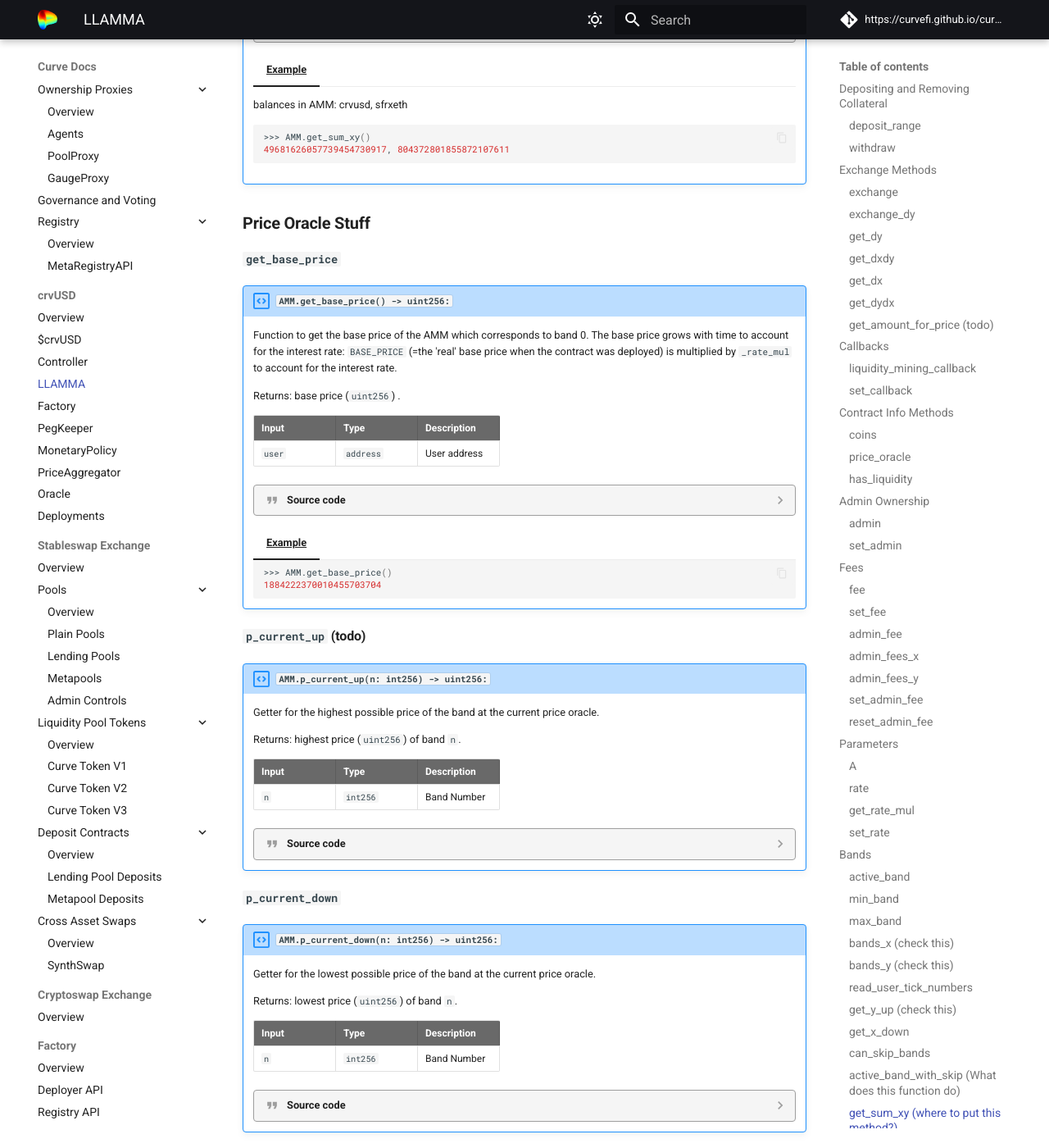
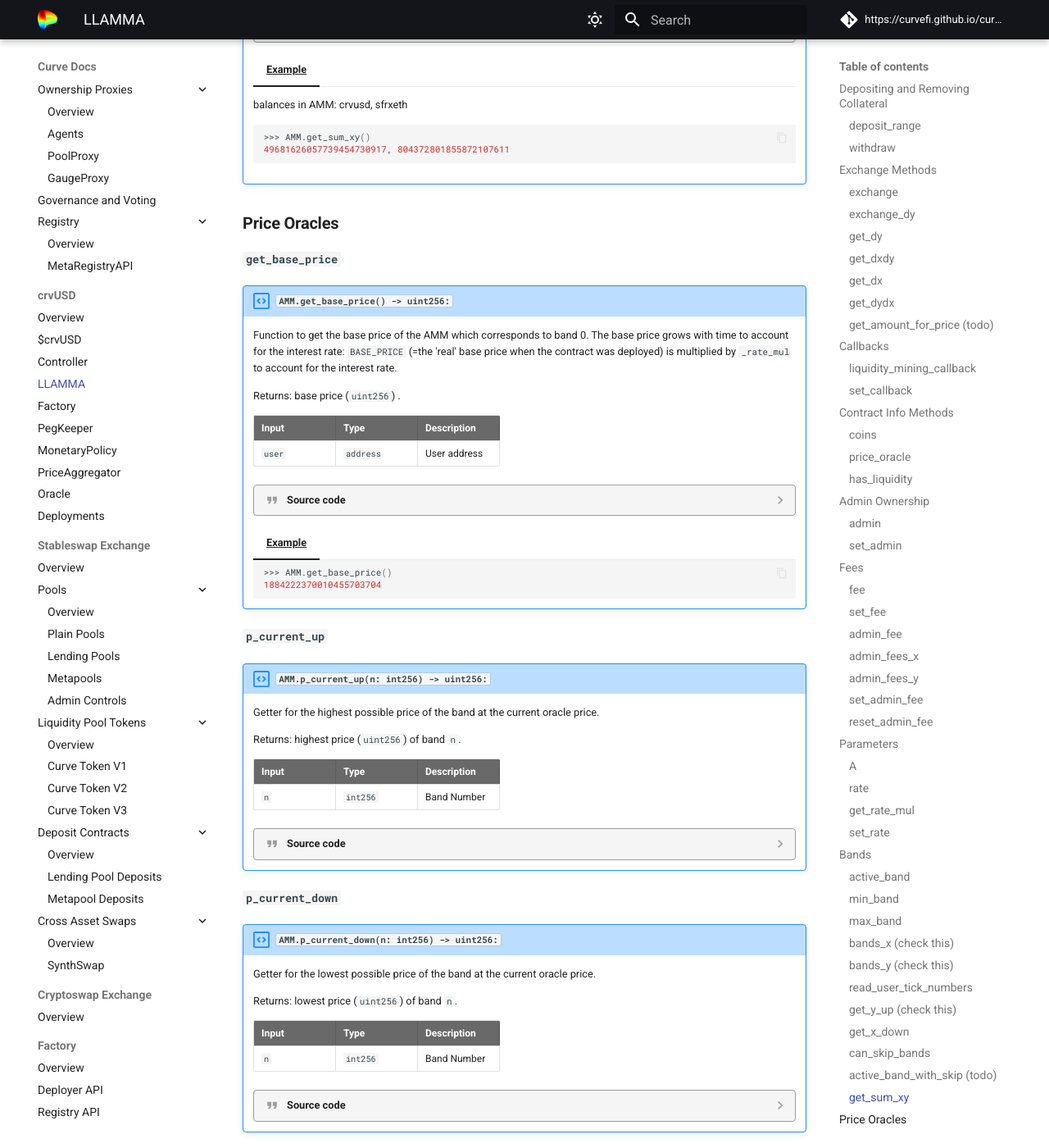
Before and after one commit to CurveDocs/curve-docs, an MkDocs documentation site: the page built from docs/LLAMMA/amm.md, in a window 1280 px wide and 1400 px high, scrolled down 19707 px. Shown: the whole window at 82% size. Built offline with MkDocs 1.6.1 and Material for MkDocs 9.7.7, drawn with Linux system fonts in a browser that asks for light colours; some of the changed text lies outside the part shown.

Commit message:
smol fixes (ignore)

````diff
--- a/docs/LLAMMA/amm.md
+++ b/docs/LLAMMA/amm.md
@@ -2337,7 +2337,7 @@
         ```
 
 
-### `active_band_with_skip` (What does this function do)
+### `active_band_with_skip` (todo)
 !!! description "`AMM.active_band_with_skip() -> int256:`"
 
     todo
@@ -2376,7 +2376,7 @@
         ```
 
 
-### `get_sum_xy` (where to put this method?)
+### `get_sum_xy`
 !!! description "`AMM.get_sum_xy(user: address) -> uint256[2]:`"
 
     Function to measure the amount of stablecoin and collateral `user` currently owns inside the AMM.
@@ -2412,15 +2412,7 @@
 
 
 
-
-
-
-
-
-
-
-
-## **Price Oracle Stuff**
+## **Price Oracles**
 ### `get_base_price`
 !!! description "`AMM.get_base_price() -> uint256:`"
 
@@ -2529,7 +2521,7 @@
 ### `p_current_down`
 !!! description "`AMM.p_current_down(n: int256) -> uint256:`"
 
-    Getter for the lowest possible price of the band at the current price oracle.
+    Getter for the lowest possible price of the band at the current oracle price.
 
     Returns: lowest price (`uint256`) of band `n`.
 
@@ -2878,7 +2870,7 @@
         ```
 
 
-### `dynamic_fee` (check this)
+### `dynamic_fee` (todo)
 !!! description "`AMM.dynamic_fee() -> uint256: view`"
 
     Getter for the dynamic fee of the AMM. Dynamic fee is set to the maixmum of either `fee` or `_price_oracle_ro()`.
````
Also changed, not shown: other parts of docs/LLAMMA/amm.md (+2 -2 lines).
